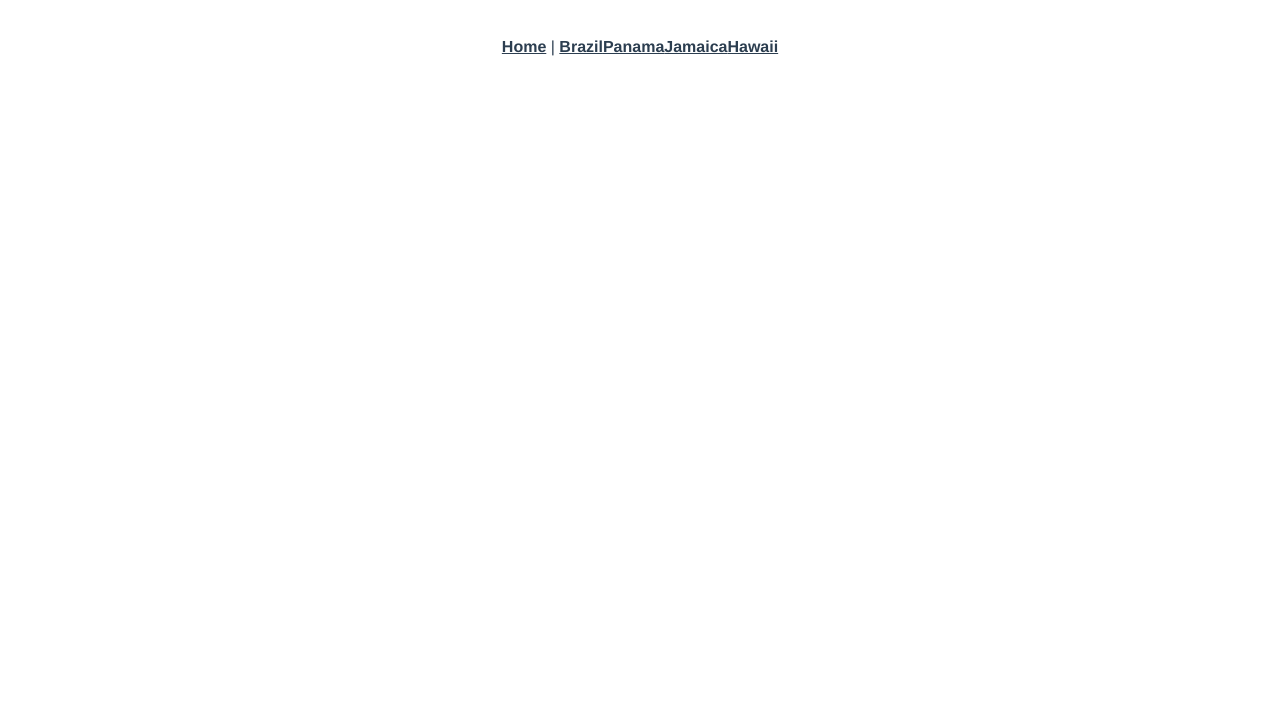
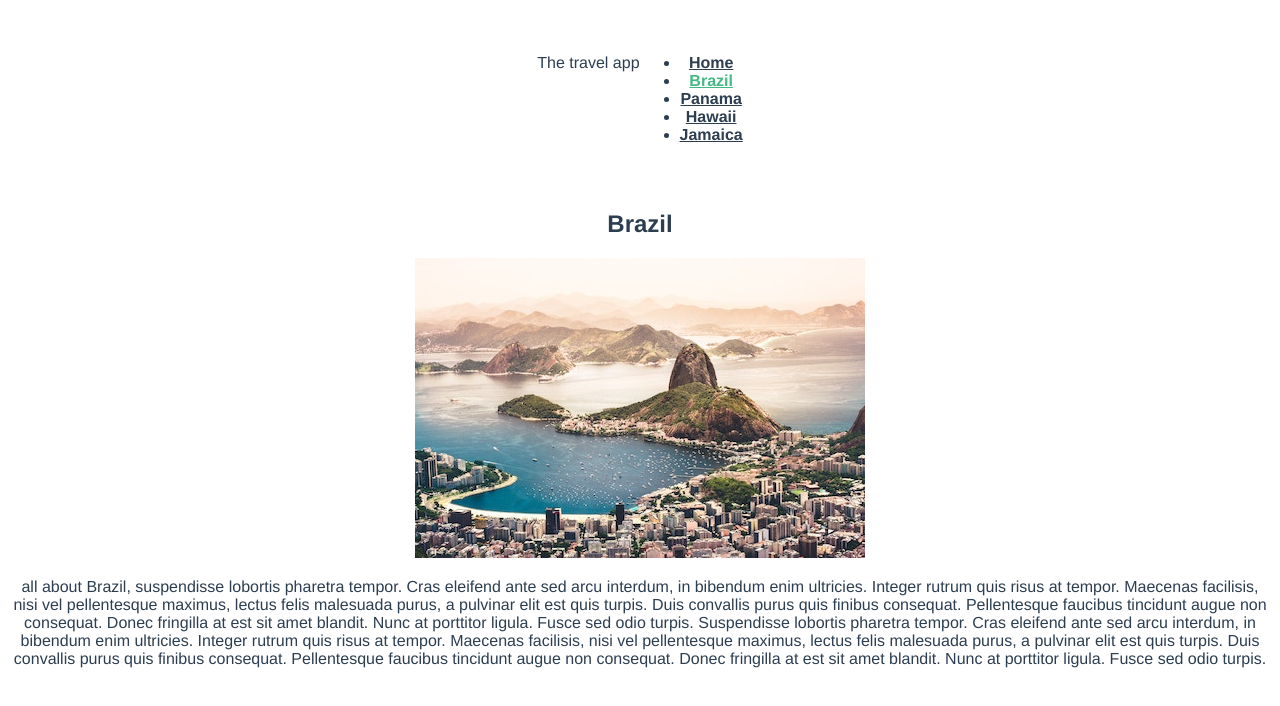
Before and after one commit to diegoDevG/travel-app, a Vue app: page /#/details/brazil in a window 1280 px wide. Shown: the top 706 px of the page. Built offline with nearby package versions, Linux system fonts and the light colour scheme.

Commit message:
Add named and dinamic routes

```diff
--- a/src/App.vue
+++ b/src/App.vue
@@ -1,15 +1,19 @@
 <template>
   <div id="app">
-    <div id="nav">
-      <router-link to="/">Home</router-link> |
-      <router-link to="/brazil">Brazil</router-link>
-      <router-link to="/panama">Panama</router-link>
-      <router-link to="/jamaica">Jamaica</router-link>
-      <router-link to="/hawaii">Hawaii</router-link>
-    </div>
+    <TheNavigation />
     <router-view />
   </div>
 </template>
+
+<script>
+import TheNavigation from "@/components/TheNavigation";
+
+export default {
+  components: {
+    TheNavigation,
+  },
+};
+</script>
 
 <style>
 #app {
@@ -19,17 +23,4 @@
   text-align: center;
   color: #2c3e50;
 }
-
-#nav {
-  padding: 30px;
-}
-
-#nav a {
-  font-weight: bold;
-  color: #2c3e50;
-}
-
-#nav a.router-link-exact-active {
-  color: #42b983;
-}
 </style>
--- /dev/null
+++ b/src/components/TheNavigation.vue
@@ -0,0 +1,52 @@
+<template>
+  <div class="nav">
+    <p>The travel app</p>
+    <ul>
+      <li>
+        <router-link to="/"> Home </router-link>
+      </li>
+      <li v-for="destination in destinations" :key="destination.name">
+        <router-link
+          :to="{
+            name: 'DestinationDetails',
+            params: { slug: destination.slug },
+          }"
+        >
+          {{ destination.name }}
+        </router-link>
+      </li>
+    </ul>
+  </div>
+</template>
+
+<script>
+import store from "@/store";
+
+export default {
+  data() {
+    return {
+      destinations: store.destinations,
+    };
+  },
+};
+</script>
+
+<style scoped>
+.nav {
+  display: flex;
+  justify-content: center;
+}
+
+.nav {
+  padding: 30px;
+}
+
+.nav a {
+  font-weight: bold;
+  color: #2c3e50;
+}
+
+.nav a.router-link-exact-active {
+  color: #42b983;
+}
+</style>
--- a/src/router/index.js
+++ b/src/router/index.js
@@ -11,33 +11,12 @@ const routes = [
     component: Home,
   },
   {
-    path: "/about",
-    name: "About",
-    // route level code-splitting
-    // this generates a separate chunk (about.[hash].js) for this route
-    // which is lazy-loaded when the route is visited.
+    path: "/details/:slug",
+    name: "DestinationDetails",
     component: () =>
-      import(/* webpackChunkName: "about" */ "../views/About.vue"),
-  },
-  {
-    path: "/brazil",
-    name: "Brazil",
-    component: () => import(/* webpackChunkName: "brazil" */ "@/views/Brazil"),
-  },
-  {
-    path: "/panama",
-    name: "Panama",
-    component: () => import(/* webpackChunkName: "panama" */ "@/views/Panama"),
-  },
-  {
-    path: "/jamaica",
-    name: "Jamaica",
-    component: () => import(/* webpackChunkName: "jamaica" */ "@/views/Jamaica"),
-  },
-  {
-    path: "/hawaii",
-    name: "Hawaii",
-    component: () => import(/* webpackChunkName: "hawaii" */ "@/views/Hawaii"),
+      import(
+        /* webpackChunkName: "DestinationDetails" */ "@/views/DestinationDetails"
+      ),
   },
 ];
 
--- a/src/views/About.vue
+++ /dev/null
@@ -1,5 +0,0 @@
-<template>
-  <div class="about">
-    <h1>This is an about page</h1>
-  </div>
-</template>
--- a/src/views/Brazil.vue
+++ /dev/null
@@ -1,11 +0,0 @@
-<template>
-  <div>
-    <h1>Brazil</h1>
-  </div>
-</template>
-
-<script>
-export default {};
-</script>
-
-<style></style>
--- /dev/null
+++ b/src/views/DestinationDetails.vue
@@ -0,0 +1,26 @@
+<template>
+  <section class="destination">
+    <h1>{{ destination.name }}</h1>
+    <div class="destination details">
+      <img
+        :src="require(`@/assets/${destination.image}`)"
+        :alt="destination.name"
+      />
+      <p>{{ destination.description }}</p>
+    </div>
+  </section>
+</template>
+
+<script>
+import store from "@/store.js";
+
+export default {
+  computed: {
+    destination() {
+      return store.destinations.find(
+        (destination) => destination.slug === this.$route.params.slug
+      );
+    },
+  },
+};
+</script>
--- a/src/views/Hawaii.vue
+++ /dev/null
@@ -1,3 +0,0 @@
-<template>
-  <h1>Hawaii</h1>
-</template>
--- a/src/views/Home.vue
+++ b/src/views/Home.vue
@@ -2,11 +2,18 @@
   <div class="home">
     <h1>All destinations</h1>
     <div v-for="destination in destinations" :key="destination.name">
-      <router-link :to="destination.slug">
+      <router-link
+        :to="{ name: 'DestinationDetails', params: { slug: destination.slug } }"
+      >
         <h2>{{ destination.name }}</h2>
       </router-link>
       <figure>
-        <router-link :to="destination.slug">
+        <router-link
+          :to="{
+            name: 'DestinationDetails',
+            params: { slug: destination.slug },
+          }"
+        >
           <img
             :src="require(`@/assets/${destination.image}`)"
             :alt="destination.name"
--- a/src/views/Jamaica.vue
+++ /dev/null
@@ -1,3 +0,0 @@
-<template>
-  <h1>Jamaica</h1>
-</template>
--- a/src/views/Panama.vue
+++ /dev/null
@@ -1,3 +0,0 @@
-<template>
-  <h1>Panama</h1>
-</template>
```
